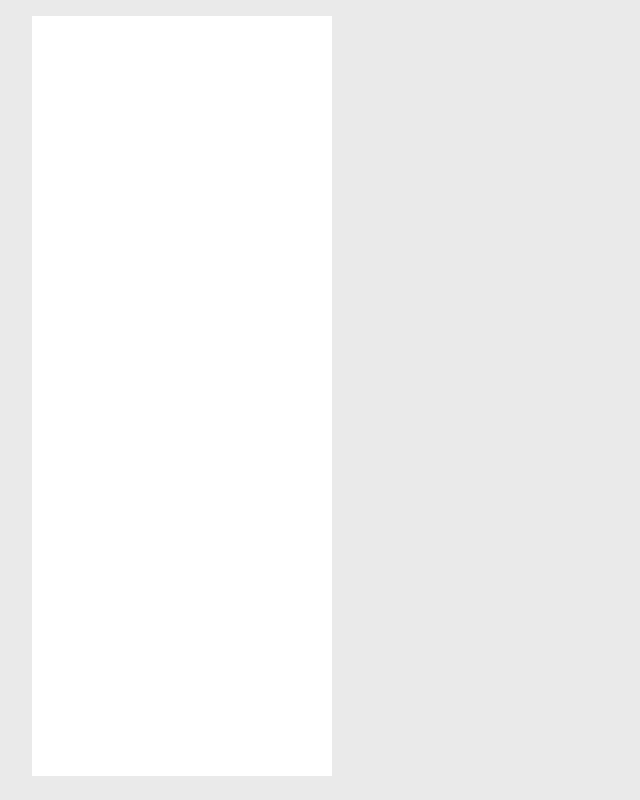
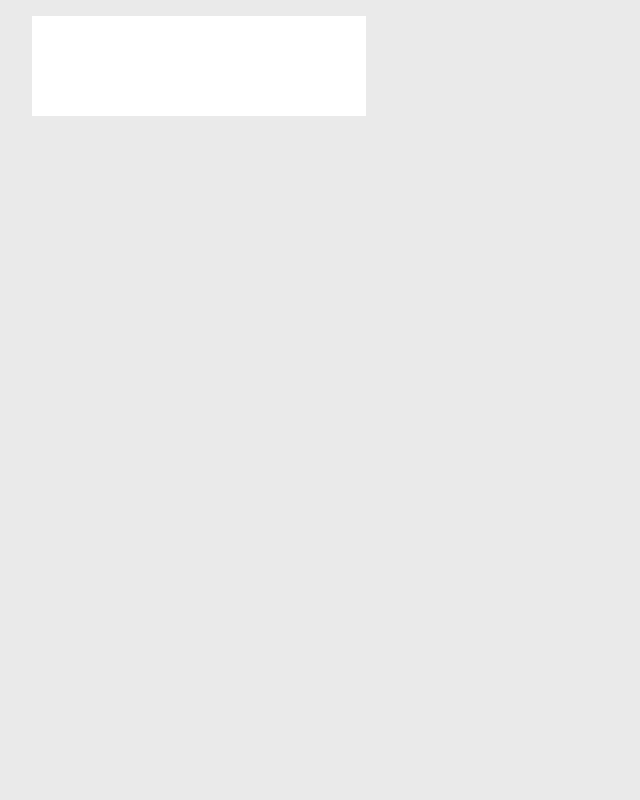
Before and after one commit to Jason0214/PersonalWebsite, a Vue app: page / in a window 1280 px wide. Shown: the whole page, without its empty margins (0-640 px from the left). Built offline with nearby package versions, Linux system fonts and the light colour scheme; the HTML template or start-up script is replaced by a standard one.

Commit message:
:beer: home layout

```diff
--- a/frontend/src/App.vue
+++ b/frontend/src/App.vue
@@ -29,4 +29,7 @@ export default {
   min-width: 100%;
   overflow: hidden;
 }
+*, *:before, *:after{
+  box-sizing: border-box;
+}
 </style>
--- a/frontend/src/Home.vue
+++ b/frontend/src/Home.vue
@@ -1,14 +1,9 @@
 <template>
   <div id="container">
-    <div style="grid-area:col1;">
-      <div class="side-bar">
+    <div class="side-bar">
 
-      </div>
     </div>
-    <div style="grid-area:col2; margin-left: 3em;">
-      <div style="height:3em"></div>
-      <div class="content">
-      </div>
+    <div class="content">
     </div>
   </div>
 </template>
@@ -22,17 +17,37 @@ export default {
 <style scoped>
 #container {
   margin: 0 2em 0 2em;
-  display: grid;
-  grid-template-areas: "col1 col2";
-  grid-template-columns: 300px auto;
   height: 100%;
+
+  display: flex;
+  flex-direction: row;
+  justify-content: flex-start;
+  align-items: flex-start;
 }
 .side-bar {
+  flex-grow: 2;
+
+  display: flex;
+  flex-direction: column;
+
   background: white;
   margin-top: 1em;
-  height: 95%;
+  margin-bottom: 1em;
+  top: 0;
+  min-height: 100px;
+  max-height: 90%;
+  overflow: scroll;
 }
-.content {
-  background: black;
+.content{
+  flex-grow: 5;
+
+  display: flex;
+  flex-direction: column;
+  margin-left: 3em;
+  margin-top: 3em;
+
+  min-height: 100px;
+  max-height: 90%;
+  overflow: scroll;
 }
 </style>
```
